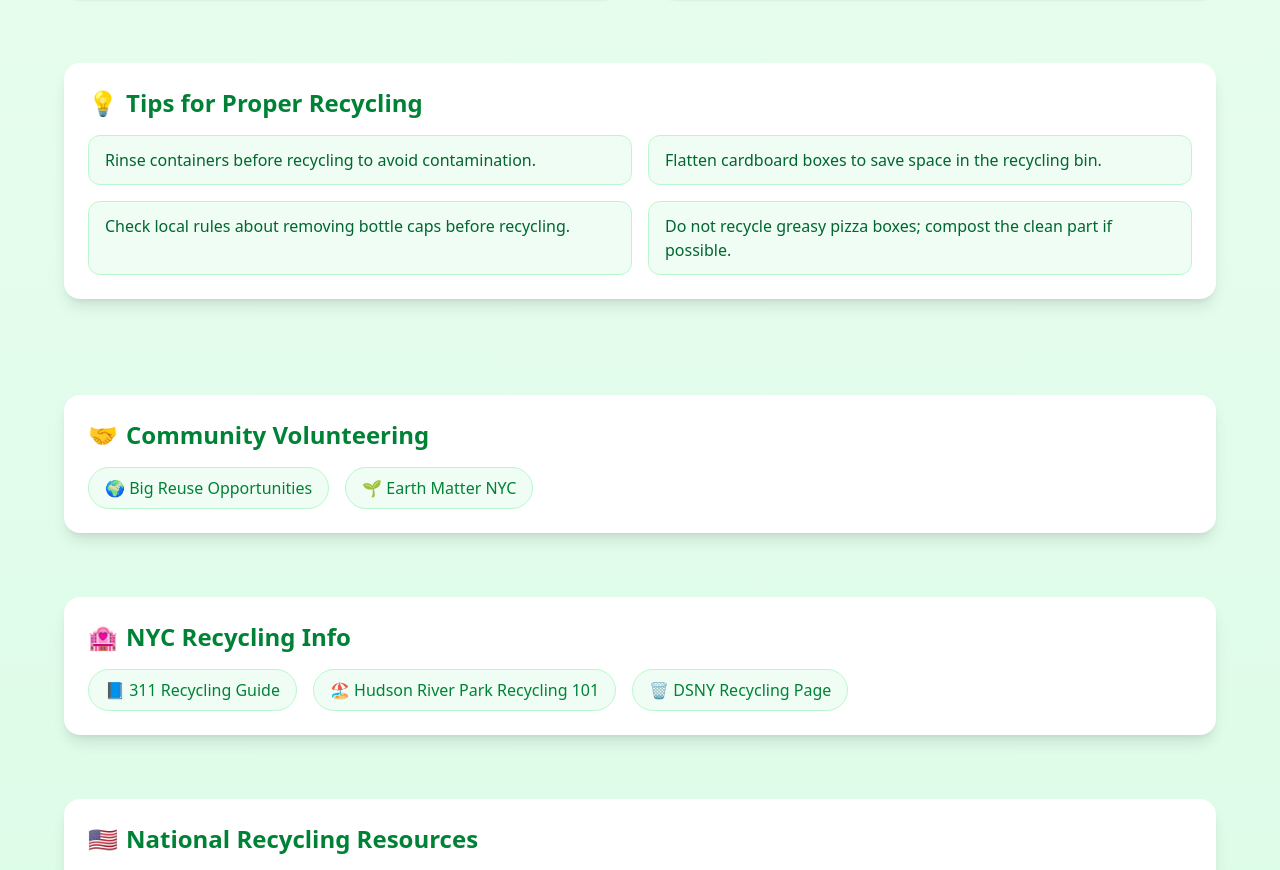
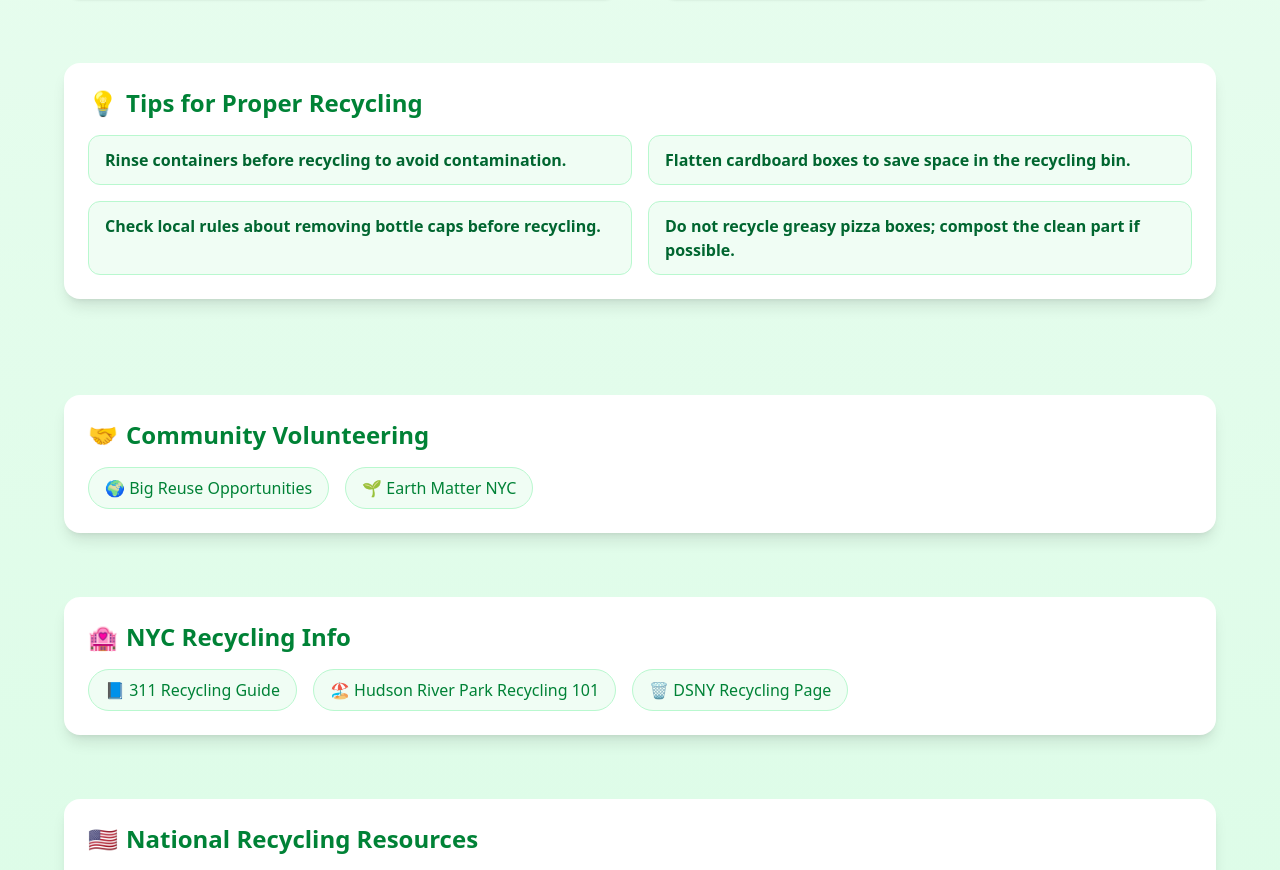
Before and after one commit to logic-zane/EzRecycleTest1, a React (Vite) app: page /resources in a window 1280 px wide. Shown: the part 1181-2051 px from the top of the page. Built offline with nearby package versions, Linux system fonts and the light colour scheme.

Commit message:
updated do and do not tips inside of resource page

```diff
--- a/src/pages/Resources.jsx
+++ b/src/pages/Resources.jsx
@@ -138,7 +138,7 @@ function Resources() {
               href="https://ecomyths.org/myth-you-must-rinse-all-containers-before-recycling-them/"
               target="_blank"
               rel="noopener noreferrer"
-              className="bg-green-50 border border-green-200 rounded-xl px-4 py-3 text-base text-green-800 hover:bg-green-100 transition no-underline"
+              className="bg-green-50 border border-green-200 rounded-xl px-4 py-3 text-base font-bold text-green-800 hover:bg-green-100 transition no-underline"
             >
               Rinse containers before recycling to avoid contamination.
             </a>
@@ -146,7 +146,7 @@ function Resources() {
               href="https://www.swaco.org/FAQ.aspx?QID=74"
               target="_blank"
               rel="noopener noreferrer"
-              className="bg-green-50 border border-green-200 rounded-xl px-4 py-3 text-base text-green-800 hover:bg-green-100 transition no-underline"
+              className="bg-green-50 border border-green-200 rounded-xl px-4 py-3 text-base font-bold text-green-800 hover:bg-green-100 transition no-underline"
             >
               Flatten cardboard boxes to save space in the recycling bin.
             </a>
@@ -154,7 +154,7 @@ function Resources() {
               href="https://recyclerightny.recyclist.co/guide/plastic-caps/?embeddedguide=true"
               target="_blank"
               rel="noopener noreferrer"
-              className="bg-green-50 border border-green-200 rounded-xl px-4 py-3 text-base text-green-800 hover:bg-green-100 transition no-underline"
+              className="bg-green-50 border border-green-200 rounded-xl px-4 py-3 text-base font-bold text-green-800 hover:bg-green-100 transition no-underline"
             >
               Check local rules about removing bottle caps before recycling.
             </a>
@@ -162,7 +162,7 @@ function Resources() {
               href="https://sogreenpack.com/post/can-greasy-pizza-boxes-be-recycled-or-composted-a-comprehensive-guide/"
               target="_blank"
               rel="noopener noreferrer"
-              className="bg-green-50 border border-green-200 rounded-xl px-4 py-3 text-base text-green-800 hover:bg-green-100 transition no-underline"
+              className="bg-green-50 border border-green-200 rounded-xl px-4 py-3 text-base font-bold text-green-800 hover:bg-green-100 transition no-underline"
             >
               Do not recycle greasy pizza boxes; compost the clean part if possible.
             </a>
```
